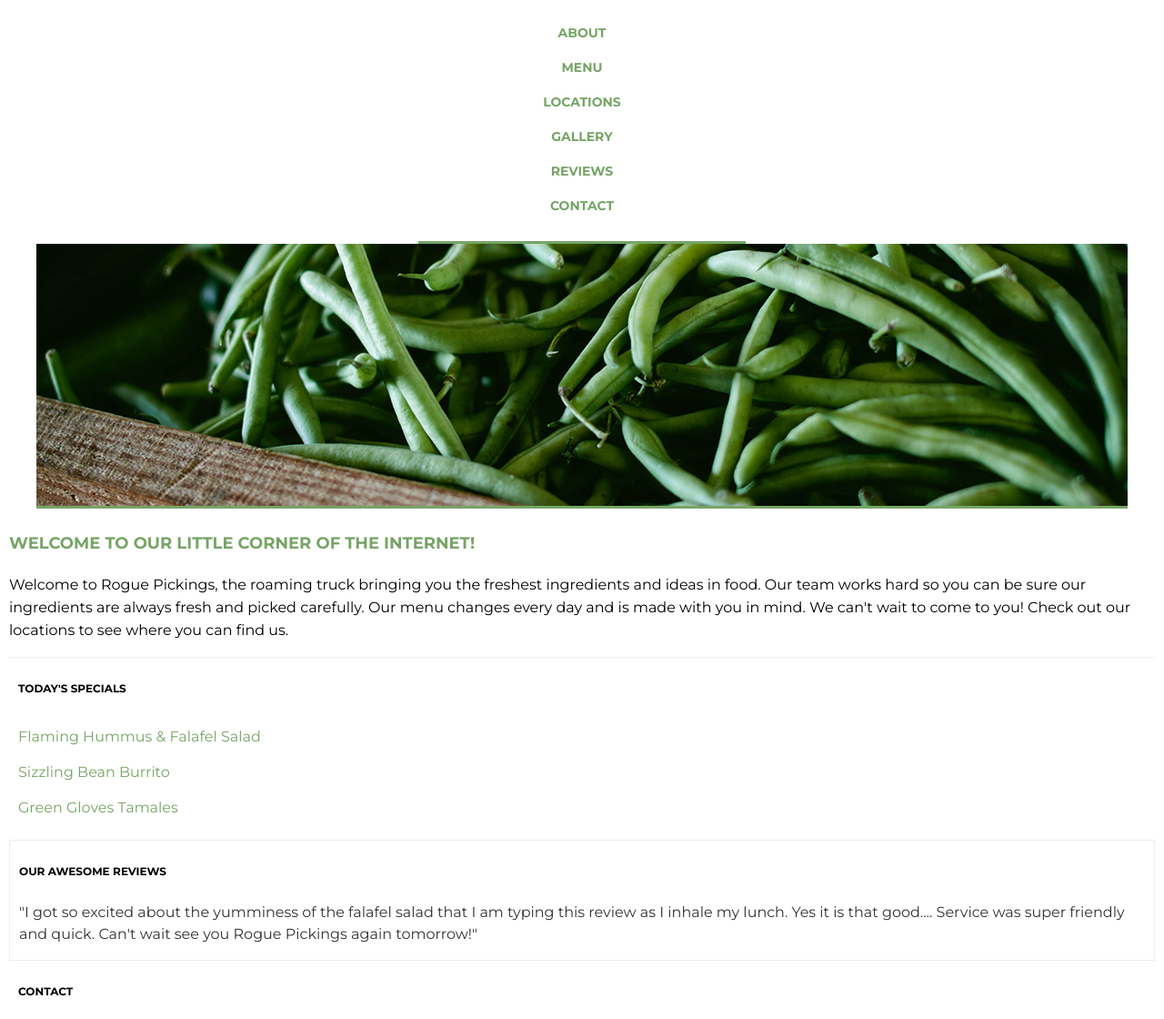
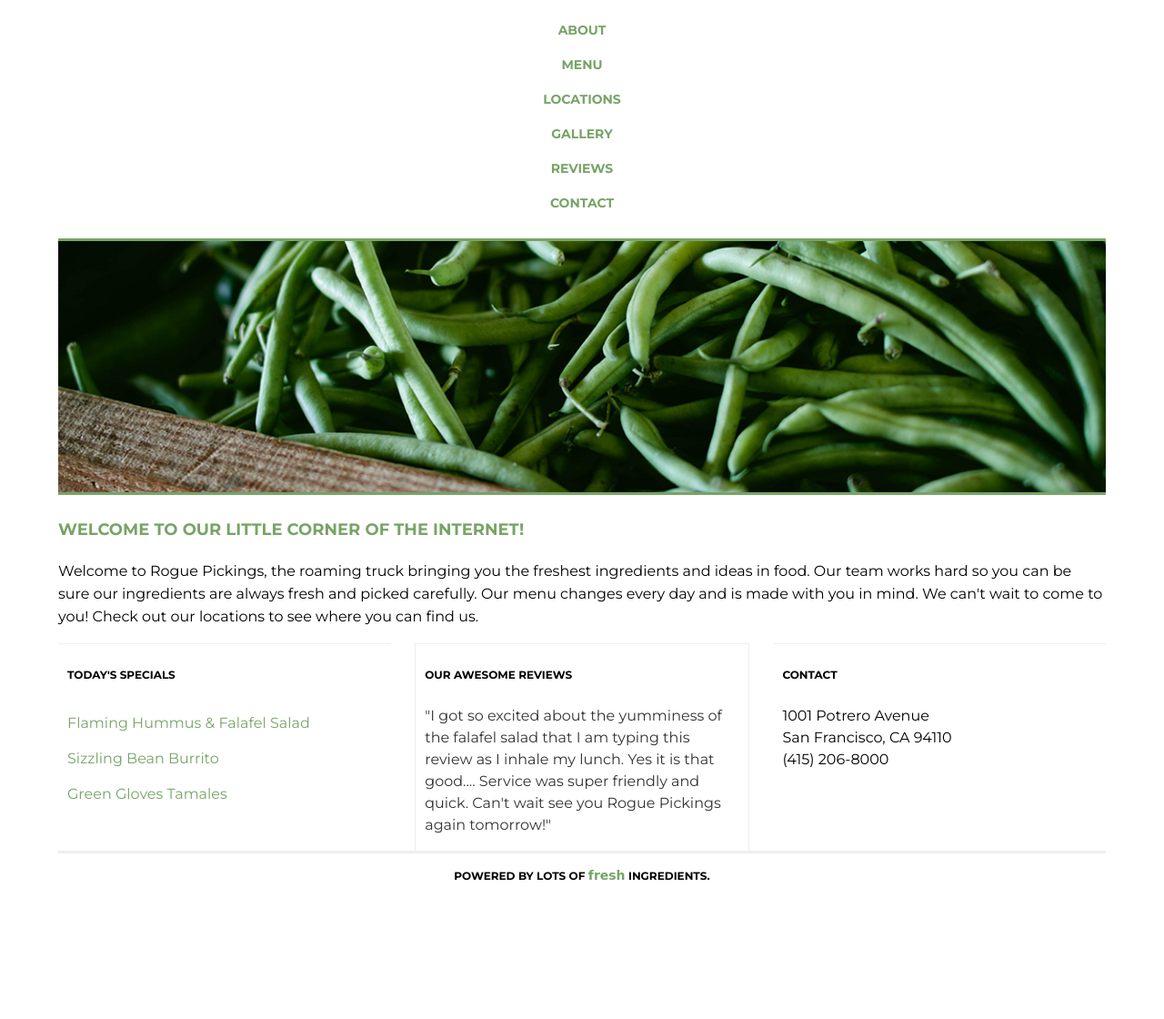
Before and after one commit to Kacey-C/rogue-pickings-206, a plain HTML site: page index.html in a window 1280 px wide. Shown: the part 119-1239 px from the top of the page at 91% size. After the commit the page ends 1105 px from the top, so only its background shows below. Drawn offline with Linux system fonts and the light colour scheme; a web font is replaced by a local one.

Commit message:
Fixed .container width to 90% and max-width to 1200px

```diff
--- a/css/main.css
+++ b/css/main.css
@@ -12,7 +12,8 @@ body {
 }
 
 .container{
-	max-width: 100%;
+	max-width: 1200px;
+	width: 90%;
 	margin: 0 auto;
 	display: flex;
 	justify-content: center;
@@ -51,6 +52,7 @@ p {
 header {
 	border-bottom: 3px solid #77a466;
 	text-align: center;
+	width: 100%;
 	display: flex;
 	justify-content: center;
 	align-items: center;
@@ -95,7 +97,7 @@ header nav ul li a{
 	justify-content: center;
 	align-items: stretch;
 	flex-flow: row wrap;
-	padding: 0 10px;
+	padding: 0;
 }
 
 .main-image img {
@@ -178,3 +180,34 @@ footer span {
 	color: #77a466;
 	font-size: .875rem;
 }
+
+/* ------ Tablet Styles --------- */
+@media all and (min-width: 768px) {
+	header {
+		flex: auto;
+	}
+
+	header h1 {
+		margin: 0;
+		padding: 38px 0;
+		border-bottom: none;
+	}
+
+	.bottom-section {
+		display: flex;
+		justify-content: space-between;
+		align-items: stretch;
+		flex-flow: row wrap;
+	}
+
+	.section-one,
+	.section-two,
+	.section-three {
+		width: 30%;
+	}
+}
+
+/* -------- Desktop Styles ---------- */
+@media all and (min-width: 1200px) {
+
+}
```
